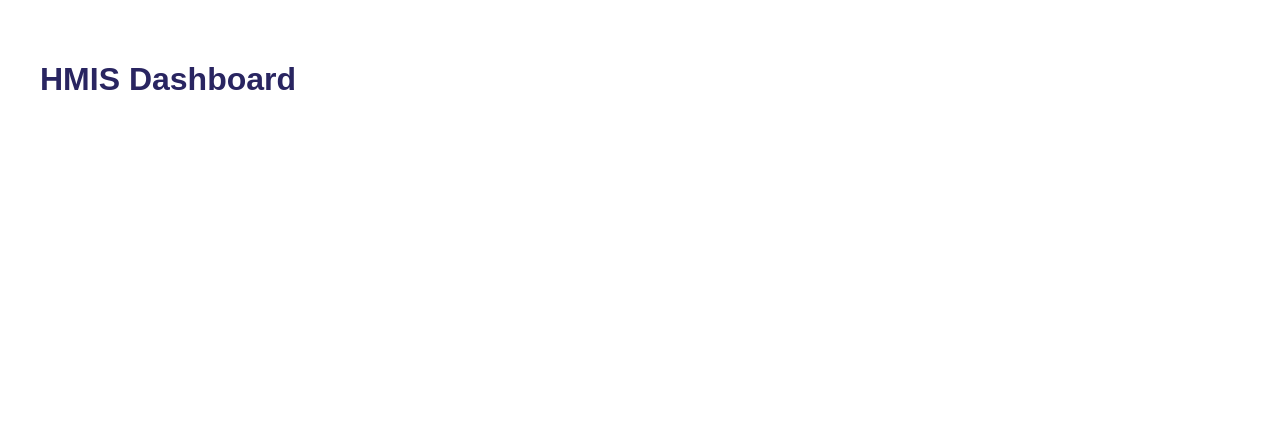
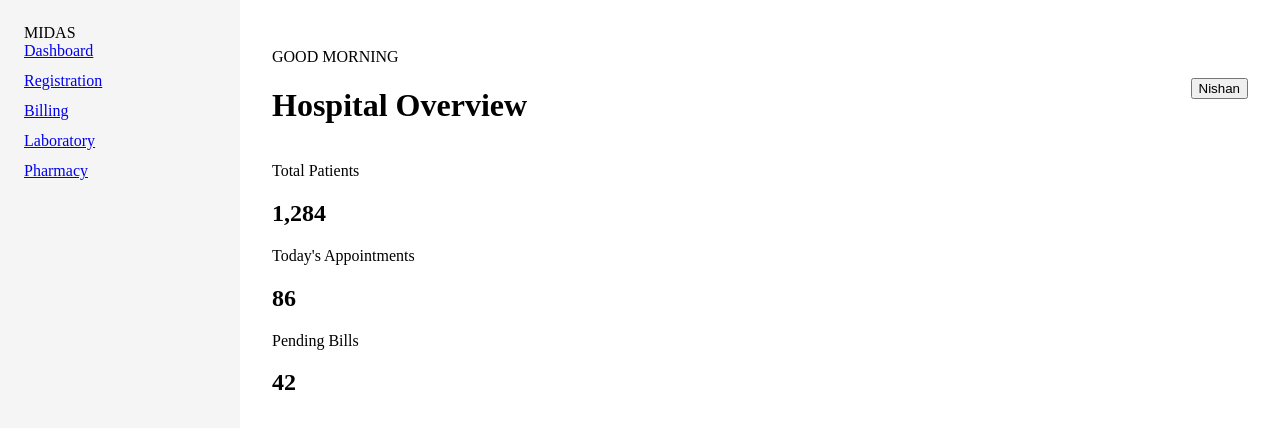
Before and after one commit to Nishan-Pokharel/hmis-dashboard, a website: page index.html in a window 1280 px wide. Drawn offline with Linux system fonts and the light colour scheme.

Commit message:
Continue HMIS Dashboard Layout

```diff
--- a/index.html
+++ b/index.html
@@ -3,14 +3,63 @@
 <head>
   <meta charset="UTF-8" />
   <meta name="viewport" content="width=device-width, initial-scale=1.0" />
+
   <title>HMIS Dashboard</title>
 
   <link rel="stylesheet" href="style.css" />
 </head>
 
 <body>
-  <h1>HMIS Dashboard</h1>
+
+  <aside class="sidebar">
+    <div class="logo">
+      MIDAS
+    </div>
+
+    <nav class="navigation">
+      <a href="#" class="nav-item active">Dashboard</a>
+      <a href="#" class="nav-item">Registration</a>
+      <a href="#" class="nav-item">Billing</a>
+      <a href="#" class="nav-item">Laboratory</a>
+      <a href="#" class="nav-item">Pharmacy</a>
+    </nav>
+  </aside>
+
+  <main class="main-content">
+
+    <header class="header">
+      <div>
+        <p class="eyebrow">GOOD MORNING</p>
+        <h1>Hospital Overview</h1>
+      </div>
+
+      <button class="profile-button">
+        Nishan
+      </button>
+    </header>
+
+    <section class="stats">
+
+      <div class="stat-card">
+        <p>Total Patients</p>
+        <h2>1,284</h2>
+      </div>
+
+      <div class="stat-card">
+        <p>Today's Appointments</p>
+        <h2>86</h2>
+      </div>
+
+      <div class="stat-card">
+        <p>Pending Bills</p>
+        <h2>42</h2>
+      </div>
+
+    </section>
+
+  </main>
 
   <script src="script.js"></script>
+
 </body>
 </html>
--- a/style.css
+++ b/style.css
@@ -1,9 +1,32 @@
-body {
-  font-family: Arial, sans-serif;
-  margin: 0;
-  padding: 40px;
+* {
+  box-sizing: border-box;
 }
 
-h1 {
-  color: #292561;
+body {
+  margin: 0;
+  display: flex;
+  min-height: 100vh;
 }
+
+.sidebar {
+  width: 240px;
+  padding: 24px;
+  background-color: #f5f5f5;
+}
+
+.main-content {
+  flex: 1;
+  padding: 32px;
+}
+
+.navigation {
+  display: flex;
+  flex-direction: column;
+  gap: 12px;
+}
+
+.header {
+  display: flex;
+  justify-content: space-between;
+  align-items: center;
+}
```
Also changed, not shown: package.json (added, +21 -0 lines).
